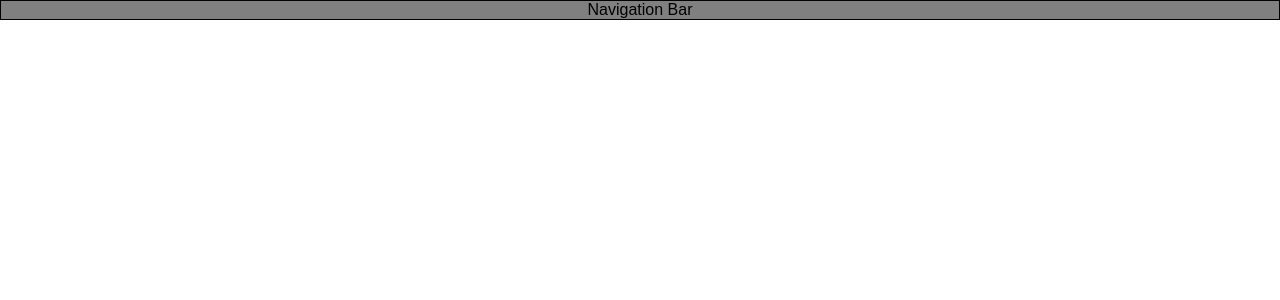
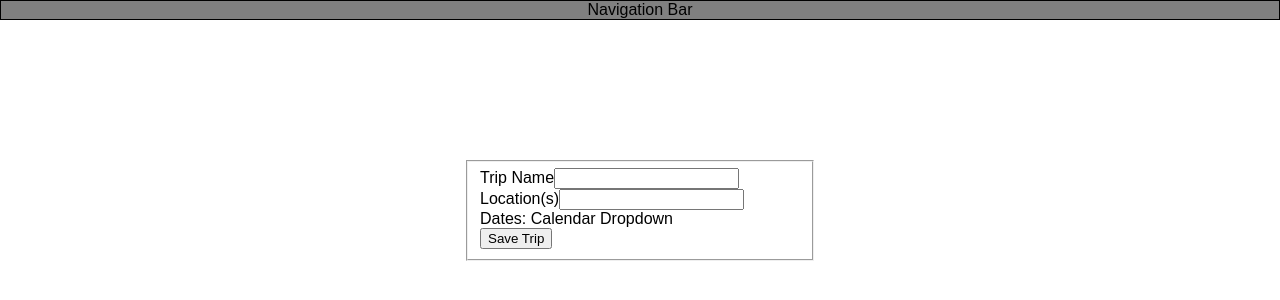
Before and after one commit to smr310/travelbak-client, a React (Create React App) app: page /AddTrip in a window 1280 px wide. Shown: the top 300 px of the page. Built offline with nearby package versions, Linux system fonts and the light colour scheme.

Commit message:
test AddTrip component

```diff
--- a/src/App.js
+++ b/src/App.js
@@ -4,7 +4,8 @@ import './App.css';
 import NavBar from './components/NavBar';
 import LandingPage from './components/LandingPage';
 import Login from './components/Login';
-import Dashboard from './components/Dashboard'
+import Dashboard from './components/Dashboard';
+import AddTrip from './components/AddTrip';
 
 import { BrowserRouter as Router, Route, Link, } from 'react-router-dom'
 
@@ -20,6 +21,7 @@ class App extends Component {
             <Route exact path="/" component={LandingPage} />
             <Route exact path="/Login" component={Login} />
             <Route exact path="/Dashboard" component={Dashboard} />
+            <Route exact path="/AddTrip" component={AddTrip} />
           </main>
         </div>
       </Router>
--- /dev/null
+++ b/src/components/AddTrip.css
@@ -0,0 +1,10 @@
+.main-div {
+    text-align: center;
+    margin-top: 140px;
+}
+
+fieldset {
+    text-align: left;
+    width: 25%;
+    margin: auto;
+}
--- /dev/null
+++ b/src/components/AddTrip.js
@@ -0,0 +1,19 @@
+import React from 'react';
+import './AddTrip.css';
+
+export default function Dashboard() {
+    return (
+        <div className="main-div">
+            <form>
+                <fieldset>
+                    <label for="inputTripName">Trip Name</label>
+                    <input type="text" placeholder="" required /><br />
+                    <label for="inputLocation">Location(s)</label>
+                    <input type="text" placeholder="" required /><br />
+                    <label for="inputDates">Dates: Calendar Dropdown</label><br />
+                    <button type="submit">Save Trip</button>
+                </fieldset>
+            </form>
+        </div>
+    );
+};
```
